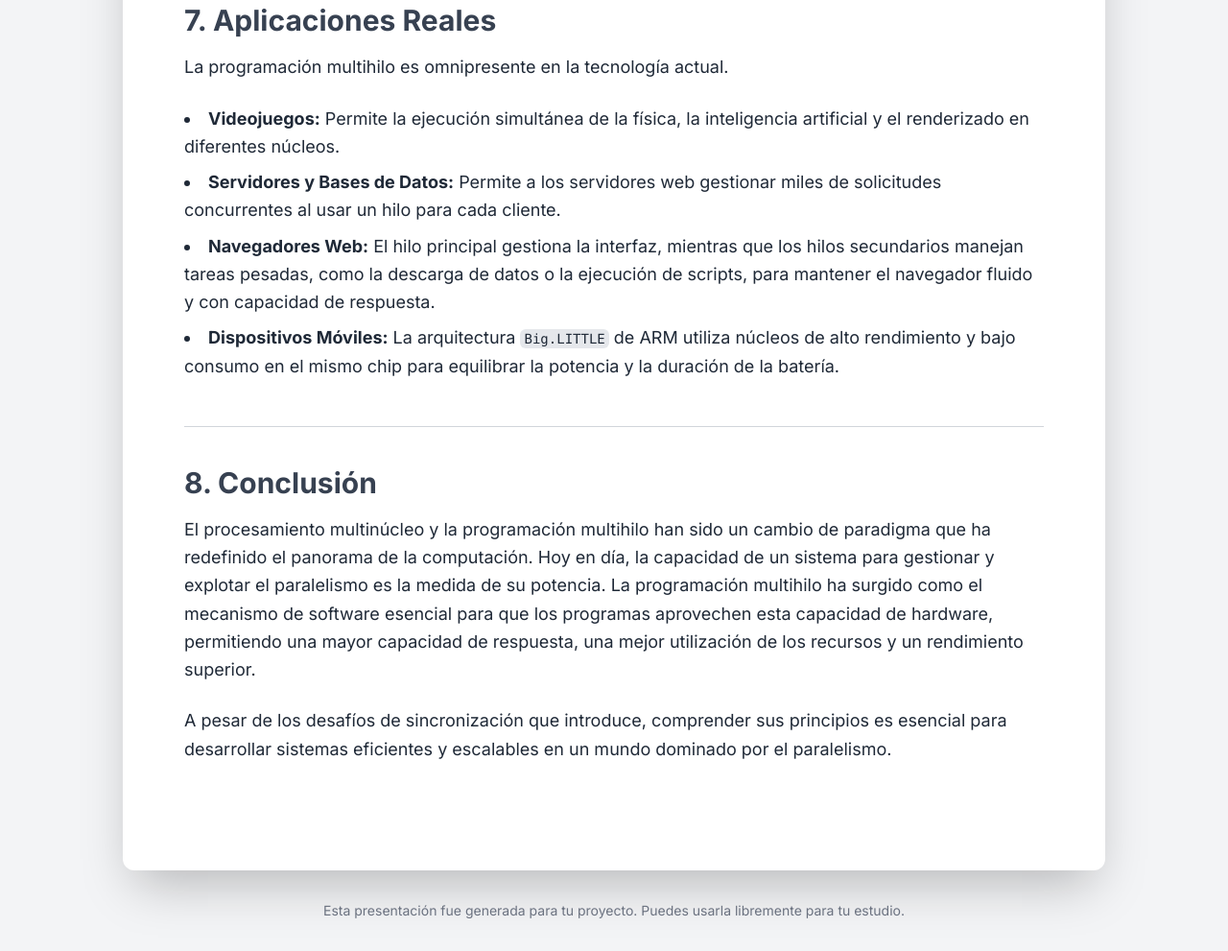
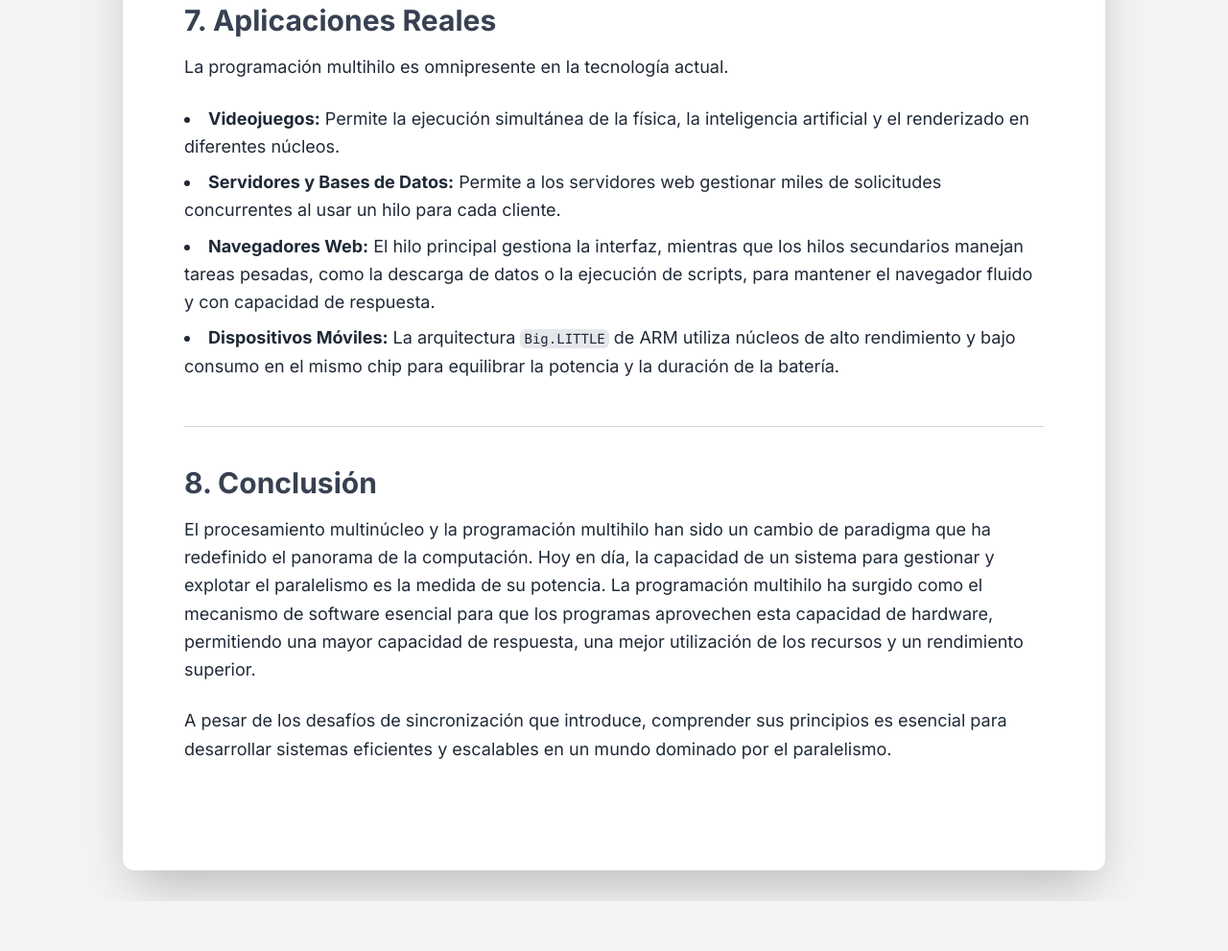
Before and after one commit to santiagofaginoli/arco, a plain HTML site: page index.html in a window 1280 px wide. Shown: the part 3153-4144 px from the top of the page at 96% size. After the commit the page ends 4092 px from the top, so only its background shows below. Drawn offline with nearby package versions, Linux system fonts and the light colour scheme.

Commit message:
Update index.html

```diff
--- a/index.html
+++ b/index.html
@@ -169,10 +169,6 @@
 
     </main>
 
-    <footer class="mt-8 text-gray-500 text-sm text-center no-print">
-        <p>Esta presentación fue generada para tu proyecto. Puedes usarla libremente para tu estudio.</p>
-    </footer>
-
     <script>
         // Funcionalidad del botón de impresión
         document.getElementById('print-button').addEventListener('click', function() {
@@ -181,4 +177,5 @@
     </script>
 
 </body>
+
 </html>
```
